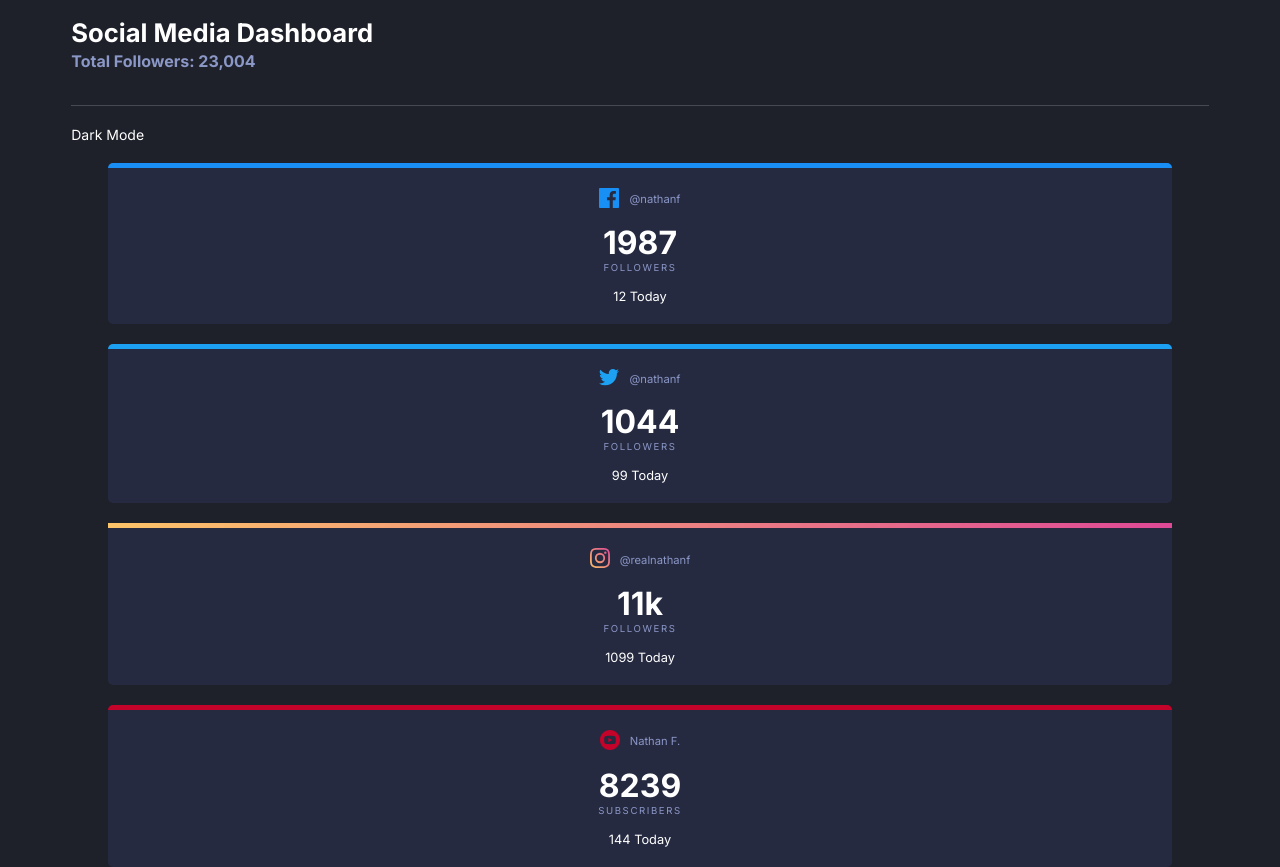
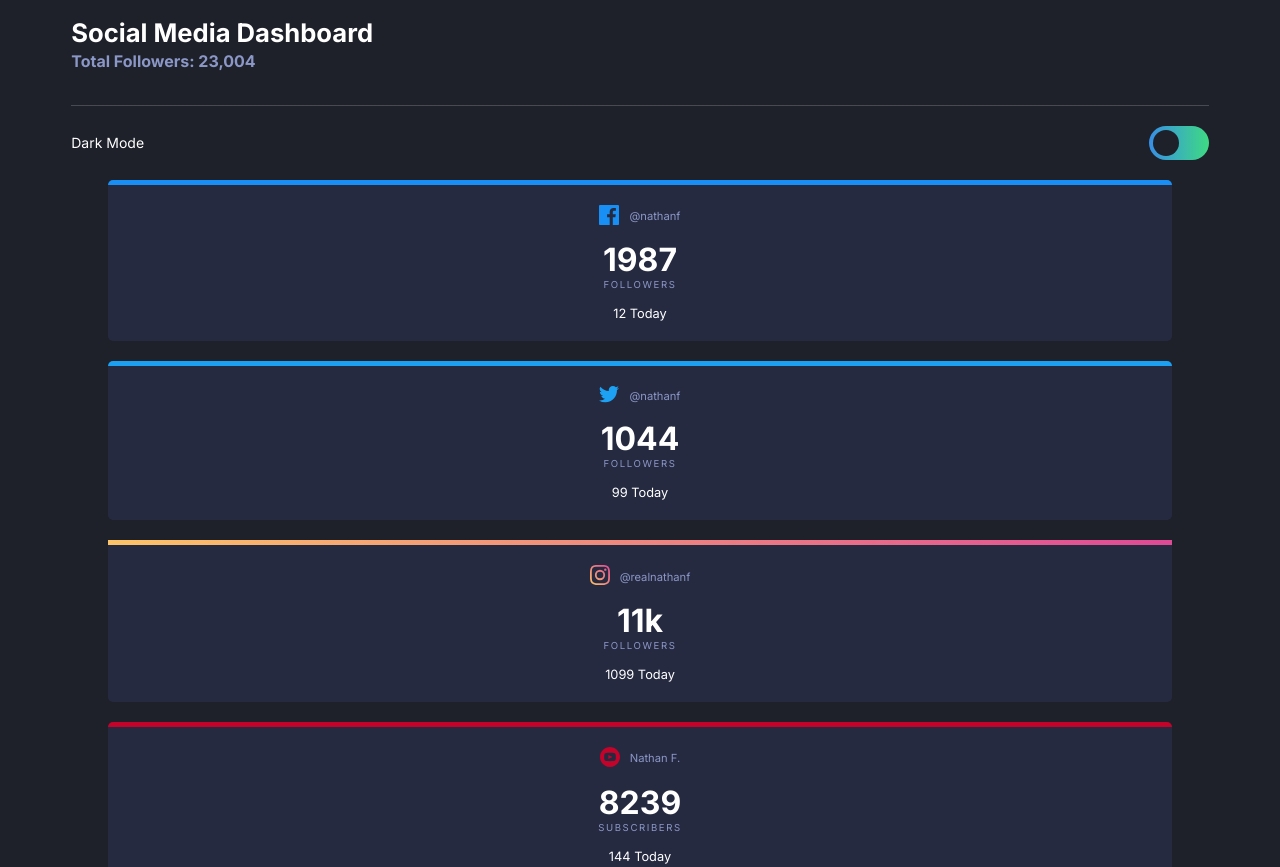
Before and after one commit to TechMusing/social-media-dashboard-with-theme-switcher, a plain HTML site: page index.html in a window 1280 px wide. Shown: the top 867 px of the page. Drawn offline with Linux system fonts and the light colour scheme.

Commit message:
Style toggle and light mode

```diff
--- a/index.html
+++ b/index.html
@@ -23,6 +23,10 @@
       <!-- Theme Switcher -->
       <section class="theme-switcher">
         Dark Mode
+        <label class="switch">
+          <input type="checkbox" />
+          <span class="slider round"></span>
+        </label>
       </section>
 
       <!-- Social Media Presence -->
--- a/styles.css
+++ b/styles.css
@@ -66,8 +66,89 @@ header .subtitle {
 }
 
 /* Header styles - light overrides */
-header.light .subtitle {
+.light header .subtitle {
   color: var(--text-light);
+}
+
+/* Dark mode toggle
+   - source: https://www.w3schools.com/howto/howto_css_switch.asp
+*/
+
+.theme-switcher {
+  display: flex;
+  flex-direction: row;
+  justify-content: space-between;
+  align-items: center;
+}
+/* The switch - the box around the slider */
+.switch {
+  position: relative;
+  display: inline-block;
+  width: 60px;
+  height: 34px;
+}
+
+/* Hide default HTML checkbox */
+.switch input {
+  opacity: 0;
+  width: 0;
+  height: 0;
+}
+
+/* The slider */
+.slider {
+  position: absolute;
+  cursor: pointer;
+  top: 0;
+  left: 0;
+  right: 0;
+  bottom: 0;
+  background: var(--toggle-dark);
+  -webkit-transition: 0.4s;
+  transition: 0.4s;
+}
+
+.slider:before {
+  position: absolute;
+  content: "";
+  height: 26px;
+  width: 26px;
+  left: 4px;
+  bottom: 4px;
+  background-color: var(--background-dark);
+  -webkit-transition: 0.4s;
+  transition: 0.4s;
+}
+
+input:checked + .slider {
+  background-color: #2196f3;
+}
+
+input:focus + .slider {
+  box-shadow: 0 0 1px #2196f3;
+}
+
+input:checked + .slider:before {
+  -webkit-transform: translateX(26px);
+  -ms-transform: translateX(26px);
+  transform: translateX(26px);
+}
+
+/* Rounded sliders */
+.slider.round {
+  border-radius: 34px;
+}
+
+.slider.round:before {
+  border-radius: 50%;
+}
+
+/* Dark mode toggle - light overrides */
+.light .slider {
+  background: var(--toggle-light);
+}
+.light .slider:before {
+  background-color: var(--background-light);
 }
 
 /* Card styles */
@@ -81,7 +162,7 @@ header.light .subtitle {
 }
 
 /* Card styles - light overrides */
-.card.light {
+.light .card {
   background: var(--card-background-light);
 }
 
@@ -145,11 +226,11 @@ header.light .subtitle {
 }
 
 /* Social card styles - light overrides */
-.social.light .account {
+.light .social .account {
   color: var(--text-light);
 }
 
-.social.light .followers-label {
+.light .social .followers-label {
   color: var(--text-light);
 }
 
@@ -192,7 +273,7 @@ header.light .subtitle {
 }
 
 /* Overview card styles - light overrides */
-.stats.light .stat-label {
+.light .stats .stat-label {
   color: var(--text-light);
 }
 
```
